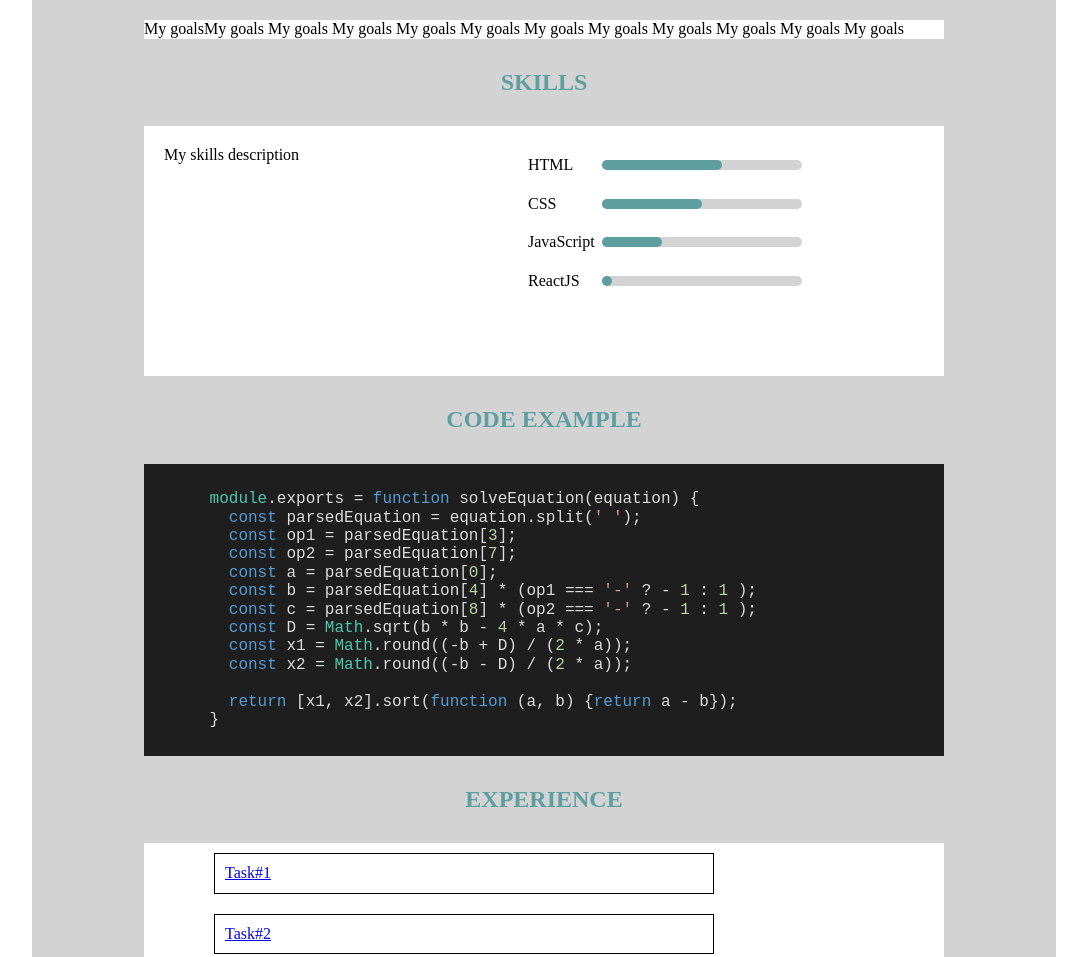
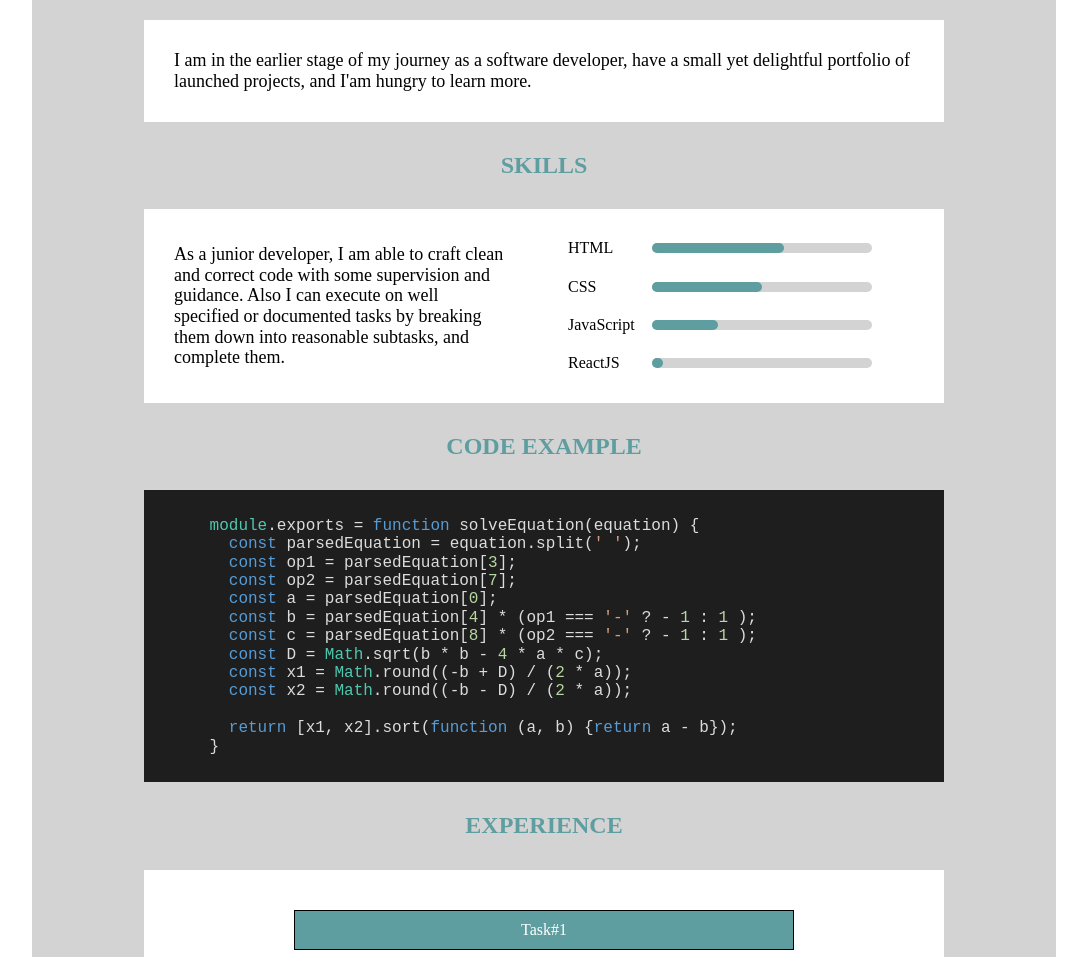
Before and after one commit to nataliamotuz/rsschool-codejam1-cv, a plain HTML site: page index.html in a window 1280 px wide. Shown: the part 420-1377 px from the top of the page, without its empty margins (96-1183 px from the left). Drawn offline with Linux system fonts and the light colour scheme.

Commit message:
feat: added summary and experience

```diff
--- a/index.html
+++ b/index.html
@@ -7,7 +7,8 @@
   <link rel="stylesheet" href="./normolize.css">
   <link rel="stylesheet" href="./style.css">
   <link rel="stylesheet" href="./highlight/styles/vs2015.css">
-  <link rel="stylesheet" href="https://use.fontawesome.com/releases/v5.3.1/css/all.css" integrity="sha384-mzrmE5qonljUremFsqc01SB46JvROS7bZs3IO2EmfFsd15uHvIt+Y8vEf7N7fWAU" crossorigin="anonymous">
+  <link rel="stylesheet" href="https://use.fontawesome.com/releases/v5.3.1/css/all.css" integrity="sha384-mzrmE5qonljUremFsqc01SB46JvROS7bZs3IO2EmfFsd15uHvIt+Y8vEf7N7fWAU"
+    crossorigin="anonymous">
   <script src="./highlight/highlight.pack.js"></script>
   <script>hljs.initHighlightingOnLoad();</script>
 </head>
@@ -45,13 +46,16 @@
     <h1 class="title">Summary</h1>
     <div class="summary content-block">
       <p>
-        My goalsMy goals My goals My goals My goals My goals My goals My goals My goals My goals My goals My goals
+        I am in the earlier stage of my journey as a software developer, have a small yet delightful portfolio of
+        launched projects, and I'am hungry to learn more.
       </p>
     </div>
     <h1 class="title">Skills</h1>
     <div class="skills content-block">
       <p>
-        My skills description
+        As a junior developer, I am able to craft clean and correct code with some supervision and guidance. Also I can
+        execute on well specified or documented tasks by breaking them down into reasonable subtasks, and complete
+        them.
       </p>
       <ul>
         <li>
@@ -98,9 +102,9 @@
     </code></pre>
     <h1 class="title">Experience</h1>
     <ul class="experience content-block">
-      <li><a href="https://github.com/nataliamotuz/love-triangle">Task#1</a></li>
-      <li><a href="https://github.com/nataliamotuz/warmup">Task#2</a></li>
-      <li><a href="https://github.com/nataliamotuz/quadratic-equation">Task#3</a></li>
+      <li><a href="https://github.com/nataliamotuz/love-triangle" target="_blank">Task#1</a></li>
+      <li><a href="https://github.com/nataliamotuz/warmup" target="_blank">Task#2</a></li>
+      <li><a href="https://github.com/nataliamotuz/quadratic-equation" target="_blank">Task#3</a></li>
     </ul>
     <h1 class="title">Education</h1>
     <!-- TODO add education -->
--- a/style.css
+++ b/style.css
@@ -4,6 +4,10 @@
 
 h1, p, h4 {
   margin: 0;
+}
+
+a {
+  text-decoration: none;
 }
 
 .container {
@@ -57,7 +61,6 @@ h1, p, h4 {
 }
 
 .about-right a {
-  text-decoration: none;
   color: black;
 }
 
@@ -93,28 +96,31 @@ dd {
 .social-networks a {
   display: block;
   color: black;
-  text-decoration: none;
+}
+
+/* Summary section */
+
+.summary p {
+  padding: 30px 30px;
+  font-size: 18px;
 }
 
 /* Skills section */
 
 .skills p {
-  vertical-align: top;
-  height: 250px;
-  position: relative;
+  vertical-align: middle;
   display: inline-block;
-  width: 350px;
-  padding: 20px;
+  width: 390px;
+  padding: 30px;
   margin: 0 auto;
+  font-size: 18px;
 }
 
 .skills ul {
   list-style: none;
-  vertical-align: top;
-  height: 250px;
-  position: relative;
+  vertical-align: middle;
   display: inline-block;
-  width: 350px;
+  width: 400px;
   padding: 20px;
   margin: 0 auto;
 }
@@ -125,11 +131,11 @@ dd {
 
 .skills span {
   display: inline-block;
-  width: 70px;
+  width: 80px;
 }
 
 .skills progress {
-  width: 200px;
+  width: 220px;
 }
 
 progress {
@@ -155,16 +161,22 @@ progress::-webkit-progress-value {
 /* Experience section */
 
 .experience {
-  position: relative;
   list-style: none;
+  padding: 30px;
 }
 
 .experience li {
-  display: inline-block;
-  margin: 10px 30px;
+  margin: 10px auto;
   padding: 10px;
   width: 500px;
   border: 1px solid black;
+  background-color: cadetblue;
+  text-align: center;
+  cursor: pointer;
+}
+.experience li a {
+  color: white;
+  display: block;
 }
 
 /* Mobile section */
```
